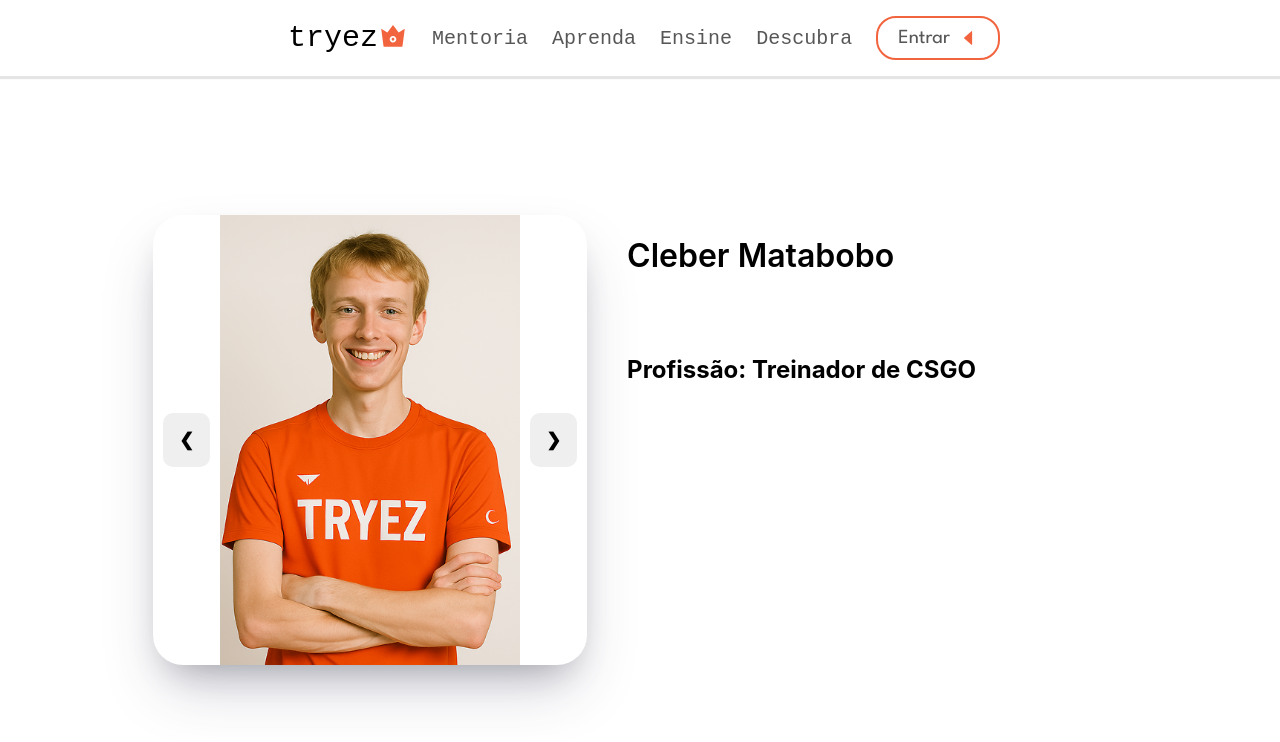
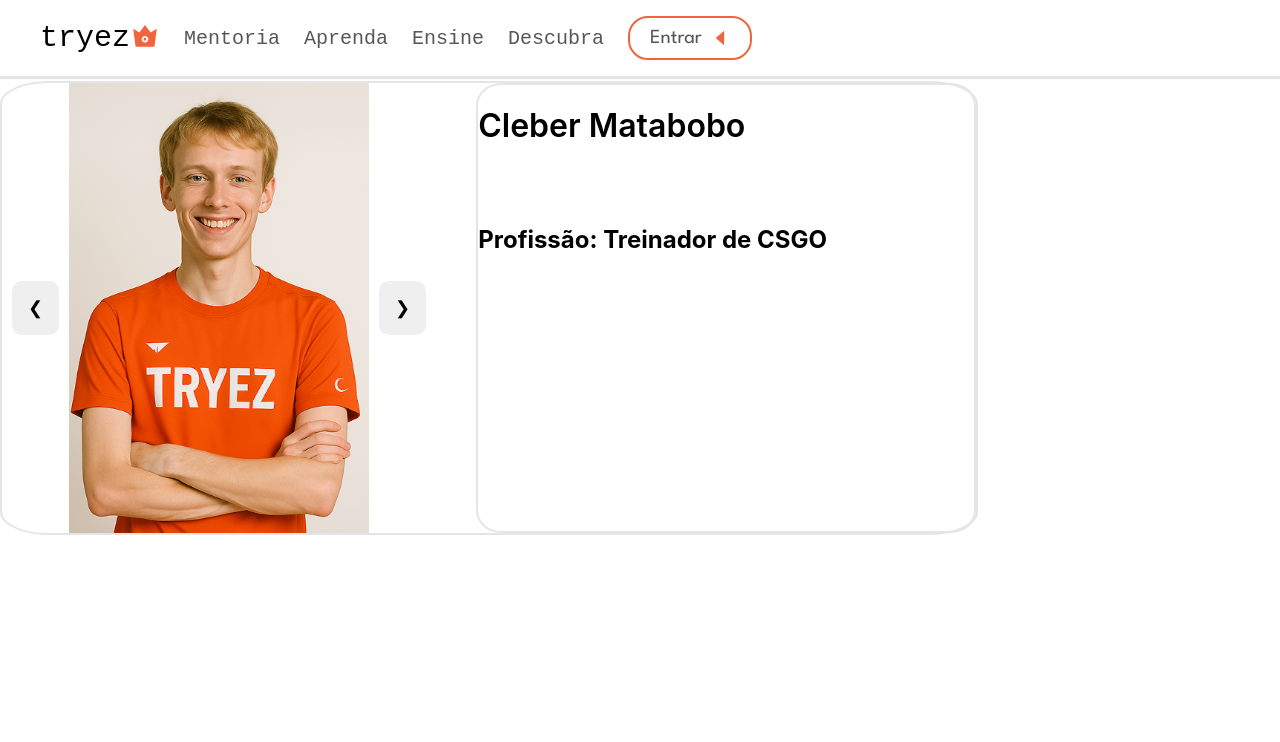
Before and after one commit to oddcaio/plataforma-tryez, a React (Create React App) app: page /mentoria in a window 1280 px wide. Shown: the top 742 px of the page. Built offline with nearby package versions, Linux system fonts and the light colour scheme; the HTML template or start-up script is replaced by a standard one; a web font is replaced by a local one.

Commit message:
Remover repositório embutido 'plataforma-tryez'

```diff
--- a/src/components/header/Header.css
+++ b/src/components/header/Header.css
@@ -17,10 +17,7 @@
   display: flex;
   margin: 0;
 }
-.header>nav {
-  flex: none;
-  width: 100%;
-}
+
 .nav-list a svg {
   transition: transform 0.5s ease;
 }
--- a/src/components/header/Header.js
+++ b/src/components/header/Header.js
@@ -6,7 +6,6 @@ import { AiFillCaretLeft } from "react-icons/ai";
 function Header() {
   return (
     <header className="header">
-
       <nav>
         <ul className="nav-list">
           <li>
--- a/src/pages/mentoria/Mentoria.css
+++ b/src/pages/mentoria/Mentoria.css
@@ -4,10 +4,9 @@
 
 .fotos-container {
   display: flex;
-  width: 100%;
-  height: calc(100vh - 82px);
-  justify-content: center;
-  align-items: center;
+  width: fit-content;
+  border: 2px solid #E5E5E5;
+  border-radius: 5%;
 }
 
 .slides {
@@ -21,7 +20,6 @@
   justify-content: center;
   align-items: center;
   border-radius: 30px;
-  box-shadow: rgba(50, 50, 93, 0.25) 0px 30px 60px -12px, rgba(0, 0, 0, 0.3) 0px 18px 36px -18px;
 }
 
 .descricao {
@@ -38,6 +36,8 @@
   display: flex;
   width: 500px;
   gap: 20px;
+  border: 2px solid #E5E5E5;
+  border-radius: 5%;
 }
 
 .prev,
@@ -45,9 +45,7 @@
   cursor: pointer;
   padding: 16px;
   color: #000;
-  font-weight: bold;
   font-size: 18px;
-  transition: 0.6s ease;
   user-select: none;
   border-radius: 10px;
   margin: 10px;
@@ -57,54 +55,5 @@
 
 .prev:hover,
 .next:hover {
-  background-color: rgba(0, 0, 0, 0.3);
+  background-color: rgba(0, 0, 0, 0.1);
 }
-
-.text {
-  color: #f2f2f2;
-  font-size: 15px;
-  padding: 8px 12px;
-  position: absolute;
-  bottom: 8px;
-  width: 100%;
-  text-align: center;
-}
-
-.numbertext {
-  color: #f2f2f2;
-  font-size: 12px;
-  padding: 8px 12px;
-  position: absolute;
-  top: 0;
-}
-
-.dot {
-  cursor: pointer;
-  height: 15px;
-  width: 15px;
-  margin: 0 2px;
-  background-color: #bbb;
-  border-radius: 50%;
-  display: inline-block;
-  transition: background-color 0.6s ease;
-}
-
-.active,
-.dot:hover {
-  background-color: #717171;
-}
-
-.fade {
-  animation-name: fade;
-  animation-duration: 1.5s;
-}
-
-@keyframes fade {
-  from {
-    opacity: .4
-  }
-
-  to {
-    opacity: 1
-  }
-}
```
